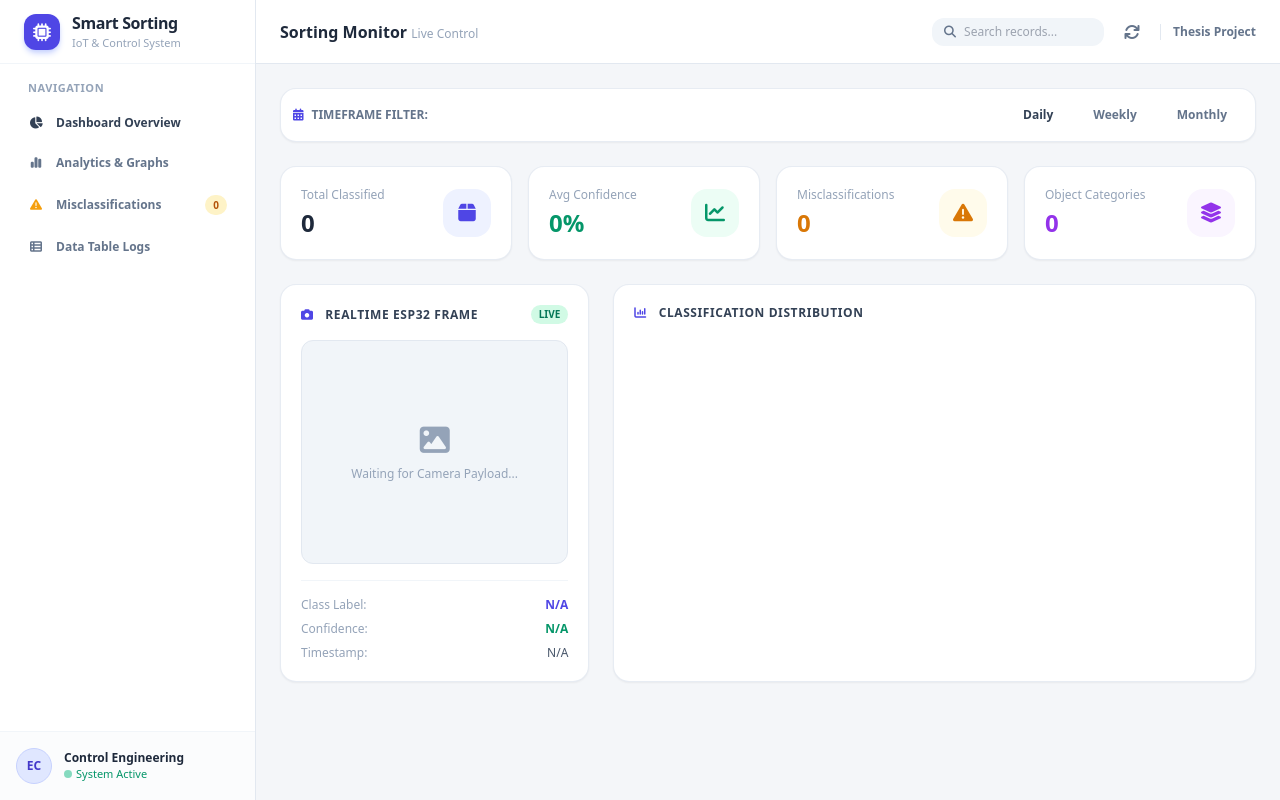
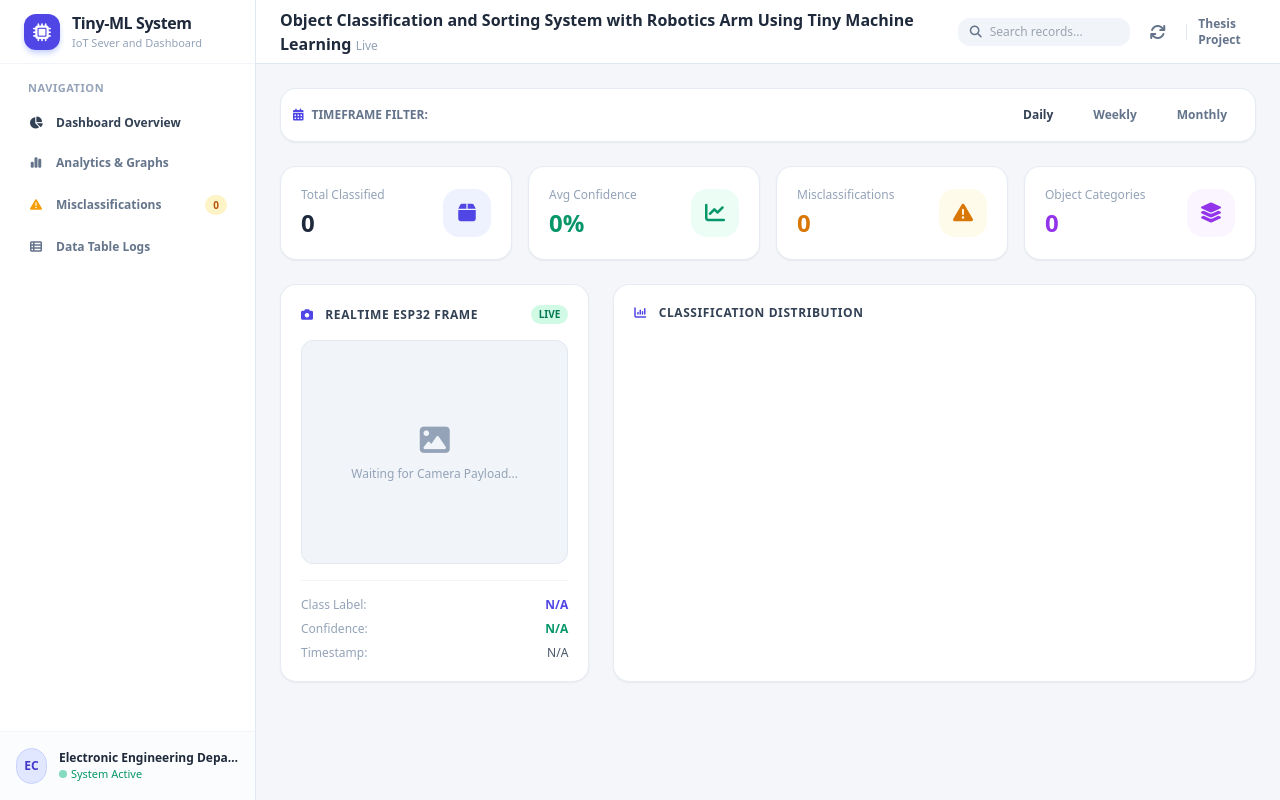
Before and after one commit to BeLL-Umbr3llA/esp32, a website: page public/index.html in a window 1280 px wide. Drawn offline with nearby package versions, Linux system fonts and the light colour scheme; no server answers.

Commit message:
Update index.html

```diff
--- a/public/index.html
+++ b/public/index.html
@@ -22,16 +22,16 @@
     <!-- Left Navigation Sidebar -->
     <aside id="sidebar" class="w-64 bg-white border-r border-slate-200 flex flex-col justify-between shrink-0 fixed md:relative inset-y-0 left-0 z-40 transform -translate-x-full md:translate-x-0 transition-transform duration-200 ease-in-out">
         <div>
-            <!-- Brand Logo (ပြင်ဆင်ထားသော စာသား ၁) -->
+
             <div class="h-16 px-6 border-b border-slate-100 flex items-center justify-between">
                 <div class="flex items-center gap-3">
                     <div class="w-9 h-9 rounded-xl bg-indigo-600 text-white flex items-center justify-center font-bold shadow-md shadow-indigo-200">
                         <i class="fa-solid fa-microchip text-lg"></i>
                     </div>
                     <div>
-                        <!-- Title နာမည် ပြောင်းလဲထားသည် -->
-                        <h1 class="text-base font-bold text-slate-800 tracking-tight">Smart Sorting</h1>
-                        <p class="text-[11px] text-slate-400 font-medium">IoT & Control System</p>
+
+                        <h1 class="text-base font-bold text-slate-800 tracking-tight">Tiny-ML System</h1>
+                        <p class="text-[11px] text-slate-400 font-medium">IoT Sever and Dashboard</p>
                     </div>
                 </div>
                 <button onclick="toggleSidebar()" class="md:hidden text-slate-400 hover:text-slate-600">
@@ -77,7 +77,7 @@
             </div>
             <div class="overflow-hidden">
                 <!-- User Profile / Project Name ပြောင်းလဲထားသည် -->
-                <p class="text-xs font-bold text-slate-800 truncate">Control Engineering</p>
+                <p class="text-xs font-bold text-slate-800 truncate">Electronic Engineering Department</p>
                 <p class="text-[11px] text-emerald-600 font-medium flex items-center gap-1">
                     <span class="w-2 h-2 rounded-full bg-emerald-500 animate-pulse"></span> System Active
                 </p>
@@ -88,14 +88,14 @@
     <!-- Main Wrapper -->
     <div class="flex-1 flex flex-col min-w-0 overflow-hidden">
 
-        <!-- Top Header Navigation (ပြင်ဆင်ထားသော စာသား ၃) -->
+
         <header class="h-16 bg-white border-b border-slate-200 px-6 flex items-center justify-between shrink-0">
             <div class="flex items-center gap-4">
                 <button onclick="toggleSidebar()" class="md:hidden text-slate-600 p-2 rounded-lg hover:bg-slate-100">
                     <i class="fa-solid fa-bars text-lg"></i>
                 </button>
-                <!-- Top Header Title ပြောင်းလဲထားသည် -->
-                <h2 id="page-title" class="text-sm md:text-base font-bold text-slate-800">Sorting Monitor <span class="text-xs font-normal text-slate-400">Live Control</span></h2>
+
+                <h2 id="page-title" class="text-sm md:text-base font-bold text-slate-800">Object Classification and Sorting System with Robotics Arm Using Tiny Machine Learning <span class="text-xs font-normal text-slate-400"> Live</span></h2>
             </div>
 
             <!-- Top Header Right Actions -->
```
